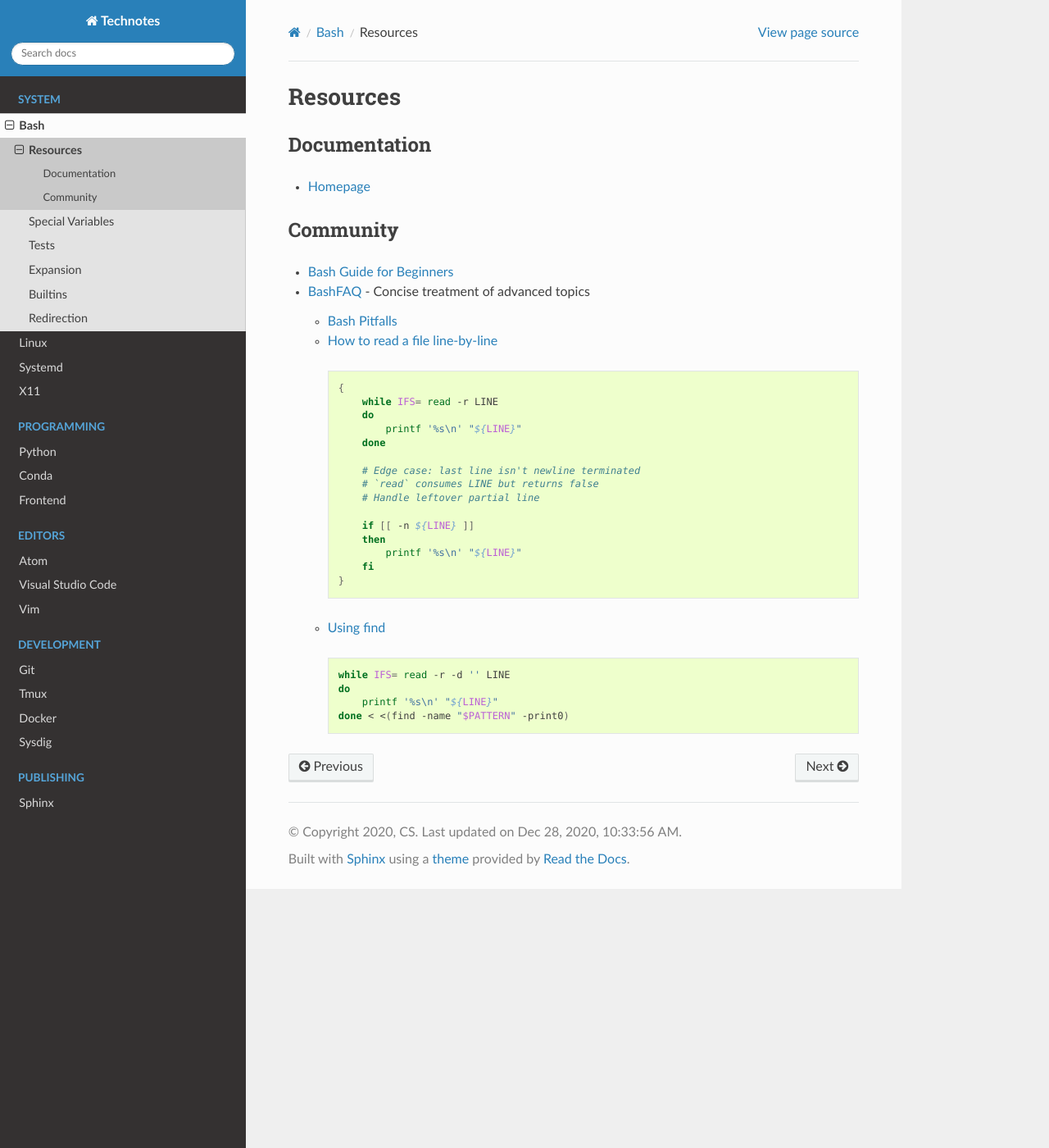
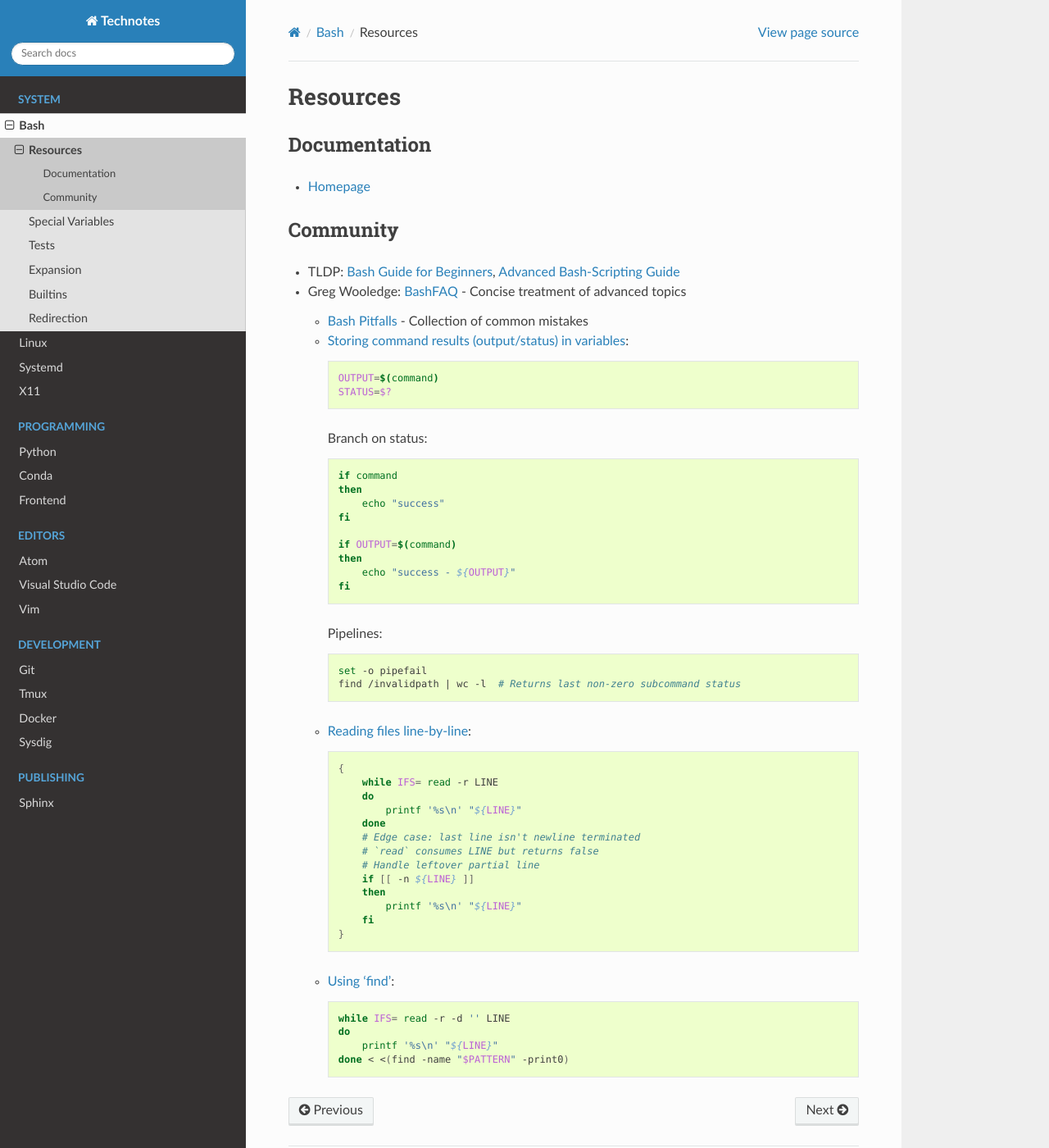
Before and after one commit to heterotopian/technotes, a Sphinx documentation site: the page built from source/bash/resource.rst, in a window 1280 px wide and 1400 px high. Shown: the whole window at 82% size. Built offline with Sphinx 7.4.7 and the Read the Docs theme 2.0.0, drawn with Linux system fonts in a browser that asks for light colours.

Commit message:
Add output/status handling

```diff
--- a/source/bash/resource.rst
+++ b/source/bash/resource.rst
@@ -3,7 +3,7 @@
 Resources
 =========
 
-.. highlight:: console
+.. highlight:: bash
 
 Documentation
 =============
@@ -15,40 +15,56 @@ Documentation
 Community
 =========
 
-- `Bash Guide for Beginners <http://tldp.org/LDP/Bash-Beginners-Guide/html/>`_
-- `BashFAQ <https://mywiki.wooledge.org/BashFAQ>`_ -
+- TLDP:
+  `Bash Guide for Beginners <http://tldp.org/LDP/Bash-Beginners-Guide/html/>`_,
+  `Advanced Bash-Scripting Guide <https://tldp.org/LDP/abs/html/>`_
+
+- Greg Wooledge: `BashFAQ <https://mywiki.wooledge.org/BashFAQ>`_ -
   Concise treatment of advanced topics
 
-  - `Bash Pitfalls <https://mywiki.wooledge.org/BashPitfalls>`_
-  - .. compound::
+  - `Bash Pitfalls <https://mywiki.wooledge.org/BashPitfalls>`_ -
+    Collection of common mistakes
+  - `Storing command results (output/status) in variables <http://mywiki.wooledge.org/BashFAQ/002>`_::
 
-        `How to read a file line-by-line <https://mywiki.wooledge.org/BashFAQ/001>`_
+        OUTPUT=$(command)
+        STATUS=$?
 
-        .. code-block:: bash
+    Branch on status::
 
-            {
-                while IFS= read -r LINE
-                do
-                    printf '%s\n' "${LINE}"
-                done
+        if command
+        then
+            echo "success"
+        fi
 
-                # Edge case: last line isn't newline terminated
-                # `read` consumes LINE but returns false
-                # Handle leftover partial line
+        if OUTPUT=$(command)
+        then
+            echo "success - ${OUTPUT}"
+        fi
 
-                if [[ -n ${LINE} ]]
-                then
-                    printf '%s\n' "${LINE}"
-                fi
-            }
+    Pipelines::
 
-  - .. compound::
+        set -o pipefail
+        find /invalidpath | wc -l  # Returns last non-zero subcommand status
 
-        `Using find <https://mywiki.wooledge.org/UsingFind>`_
+  - `Reading files line-by-line <https://mywiki.wooledge.org/BashFAQ/001>`_::
 
-        .. code-block:: bash
-
-            while IFS= read -r -d '' LINE
+        {
+            while IFS= read -r LINE
             do
                 printf '%s\n' "${LINE}"
-            done < <(find -name "$PATTERN" -print0)
+            done
+            # Edge case: last line isn't newline terminated
+            # `read` consumes LINE but returns false
+            # Handle leftover partial line
+            if [[ -n ${LINE} ]]
+            then
+                printf '%s\n' "${LINE}"
+            fi
+        }
+
+  - `Using 'find' <https://mywiki.wooledge.org/UsingFind>`_::
+
+        while IFS= read -r -d '' LINE
+        do
+            printf '%s\n' "${LINE}"
+        done < <(find -name "$PATTERN" -print0)
```
